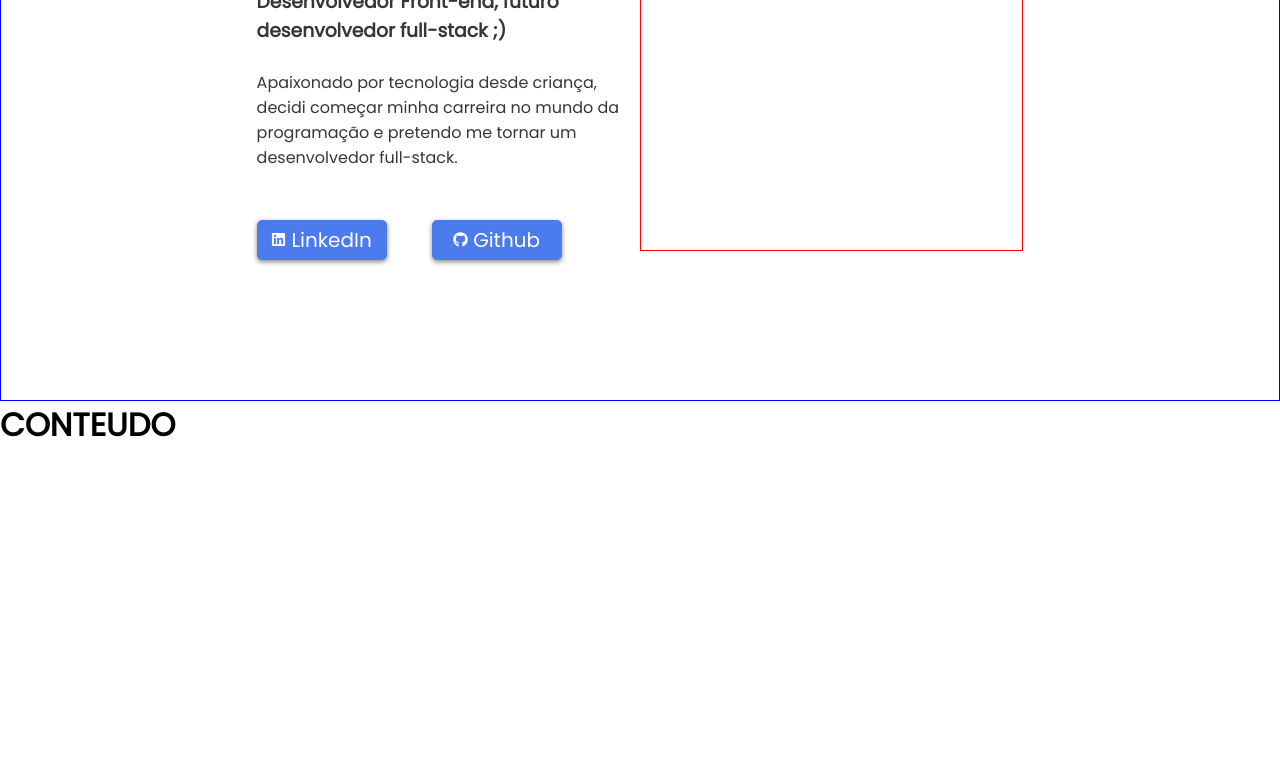
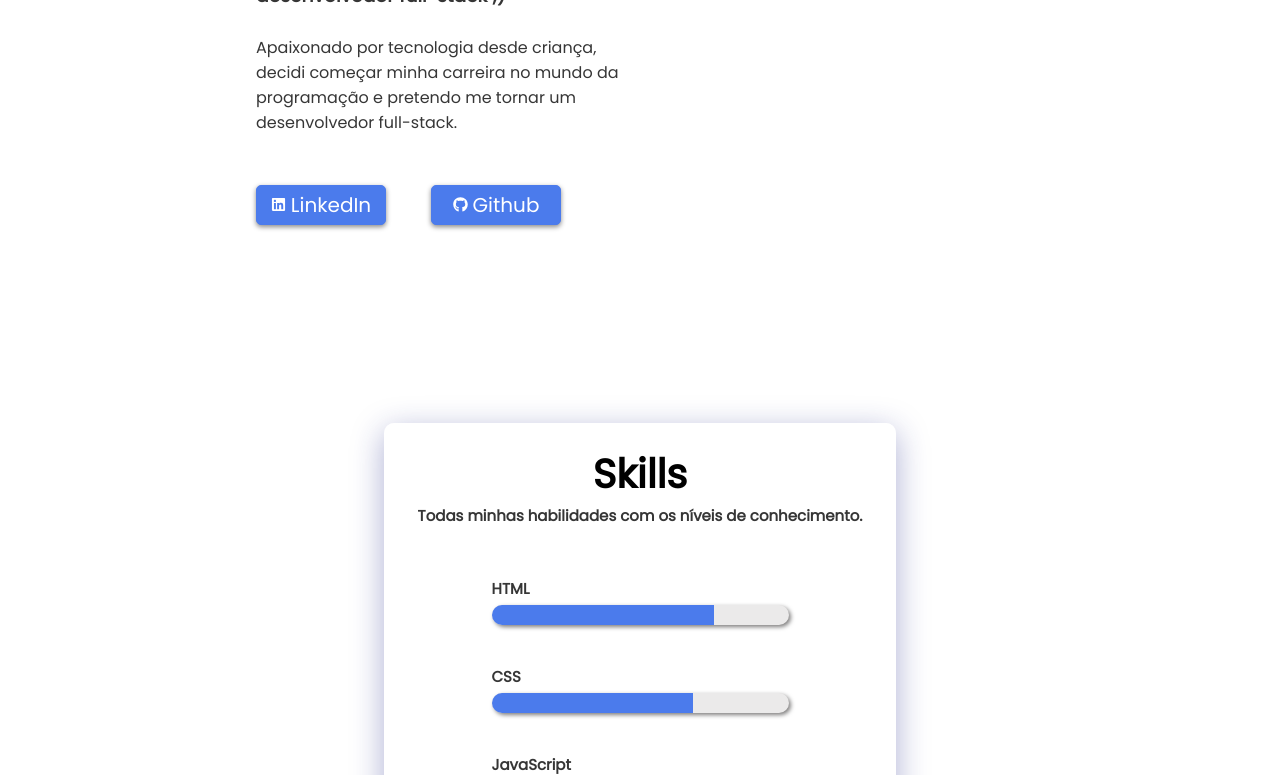
Before and after one commit to pedrolgr/portfolio, a React app in the folder portfolio/: page / in a window 1280 px wide. Shown: the part 379-1154 px from the top of the page. Before the commit the page ends 828 px from the top, so only its background shows below. Built offline with nearby package versions, Linux system fonts and the light colour scheme.

Commit message:
Adição barra de skill animada

```diff
--- a/portfolio/src/components/Content/index.js
+++ /dev/null
@@ -1,11 +0,0 @@
-import React from 'react';
-import "./styles.css"
-const Content = () => {
-    return (
-        <div>
-            <h1>CONTEUDO</h1>
-        </div>
-    )
-}
-
-export default Content;
--- a/portfolio/src/components/Header/styles.css
+++ b/portfolio/src/components/Header/styles.css
@@ -6,15 +6,15 @@
 
 .header {
     width: 100%;
-    height: 700px;
+    height: 630px;
     margin-top: 80px;
     display: flex;
     align-items: center;
-    border: 1px solid blue;
 }
 
-.container {
+header .container {
     width: 60%;
+    height: 90%;
     display: flex;
     align-items: center;
     margin: auto;
@@ -46,7 +46,6 @@
 /* HEADER IMG */
 
 .header-img {
-    border: 1px solid red;
     text-align: center;
     height: 400px;
     width: 50%;
--- a/portfolio/src/components/Navbar/index.js
+++ b/portfolio/src/components/Navbar/index.js
@@ -9,6 +9,7 @@ const Navbar = () => {
 
                 <li><a href="#">Home</a></li>
                 <li><a href="#">Sobre</a></li>
+                <li><a href="#">Skills</a></li>
                 <li><a href="#">Projetos</a></li>
                 <li><a href="#">Contato</a></li>
 
--- a/portfolio/src/components/Navbar/styles.css
+++ b/portfolio/src/components/Navbar/styles.css
@@ -46,4 +46,9 @@ nav {
 
 .nav-links li a{
     color: black;
+    transition: 0.5s;
 }
+
+.nav-links li a:hover{
+    opacity: 0.6;
+}
--- /dev/null
+++ b/portfolio/src/components/Skills/index.js
@@ -0,0 +1,34 @@
+import React from 'react';
+import "./styles.css"
+const Skills = () => {
+    return (
+        <div className='content'>
+            <div className='container'>
+                <h1 className='text'>Skills</h1>
+                <h3 className='text'>Todas minhas habilidades com os níveis de conhecimento.</h3>
+
+                <div className='skill'>
+                    <li>
+                        <h3>HTML</h3>
+                        <span className='bar'> <span className='html'></span> </span>
+                    </li>
+                    <li>
+                        <h3>CSS</h3>
+                        <span className='bar'> <span className='css'></span> </span>
+                    </li>
+                    <li>
+                        <h3>JavaScript</h3>
+                        <span className='bar'> <span className='javascript'></span> </span>
+                    </li>
+                    <li>
+                        <h3>React</h3>
+                        <span className='bar'> <span className='react'></span> </span>
+                    </li>
+
+                </div>
+            </div>
+        </div>
+    )
+}
+
+export default Skills;
--- /dev/null
+++ b/portfolio/src/components/Skills/styles.css
@@ -0,0 +1,119 @@
+.content {
+    width: 100%;
+    height: 700px;
+    display: flex;
+}
+
+.content .container {
+    width: 40%;
+    margin: auto;
+
+    background: rgba( 255, 255, 255, 0.65 );
+    box-shadow: 0 8px 32px 0 rgba( 31, 38, 135, 0.37 );
+    backdrop-filter: blur( 2px );
+    -webkit-backdrop-filter: blur( 2px );
+    border-radius: 10px;
+    border: 1px solid rgba( 255, 255, 255, 0.18 );
+    }
+
+.content .container h1{
+    padding-top: 20px;
+    font-size: 40px;
+}
+
+.content .container h3{
+    font-size: 15px;
+    color: #363636;
+}
+
+.text {
+    text-align: center;
+}
+
+.skill {
+    width: 70%;
+    color: #fff;
+    padding: 20px;
+    margin: auto;
+}
+
+.skill li {
+    margin: 20px 0;
+    padding: 10px;
+}
+
+.skill li h3{
+    margin-bottom: 5px;
+}
+
+.bar {
+    background: rgb(235, 234, 234);
+    display: block;
+    height: 20px;
+    border-radius: 10px;
+    overflow: hidden;
+    box-shadow: 2px 2px 4px #7e7d7d
+
+}
+
+.bar span {
+    height: 20px;
+    float: left;
+    background-color: #4b7bec;
+}
+
+.html {
+    width: 75%;
+    animation: html 3s;
+}
+
+.css {
+    width: 68%;
+    animation: css 3s;
+}
+
+.javascript {
+    width: 42%;
+    animation: javascript 3s;
+}
+
+.react {
+    width: 35%;
+    animation: react 3s;
+}
+
+@keyframes html {
+    0%{
+        width: 0%;
+    }
+    100%{
+        width: 75%;
+    }
+}
+
+@keyframes css {
+    0%{
+        width: 0%;
+    }
+    100%{
+        width: 68%;
+    }
+}
+
+@keyframes javascript {
+    0%{
+        width: 0%;
+    }
+    100%{
+        width: 42%;
+    }
+}
+
+@keyframes react {
+    0%{
+        width: 0%;
+    }
+    100%{
+        width: 35%;
+    }
+}
--- a/portfolio/src/pages/Home/index.js
+++ b/portfolio/src/pages/Home/index.js
@@ -1,6 +1,6 @@
 import Header from '../../components/Header'
 import Navbar from '../../components/Navbar'
-import Content from '../../components/Content'
+import Skills from '../../components/Skills'
 
 function App() {
   return (
@@ -10,7 +10,7 @@ function App() {
       <Header>
 
       </Header>
-      <Content />
+      <Skills />
     </div>
   );
 }
--- a/portfolio/src/styles.css
+++ b/portfolio/src/styles.css
@@ -1,4 +1,5 @@
 * {
     margin: 0;
     padding: 0;
+    list-style: none;
 }
```
Also changed, not shown: portfolio/src/components/Content/styles.css (deleted).
